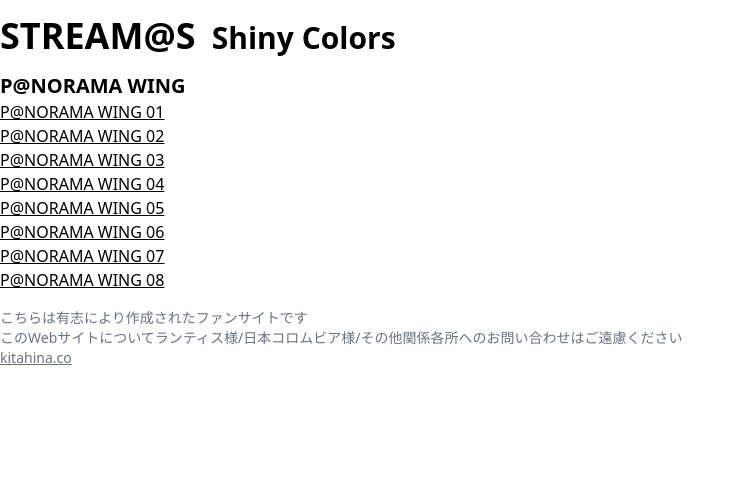
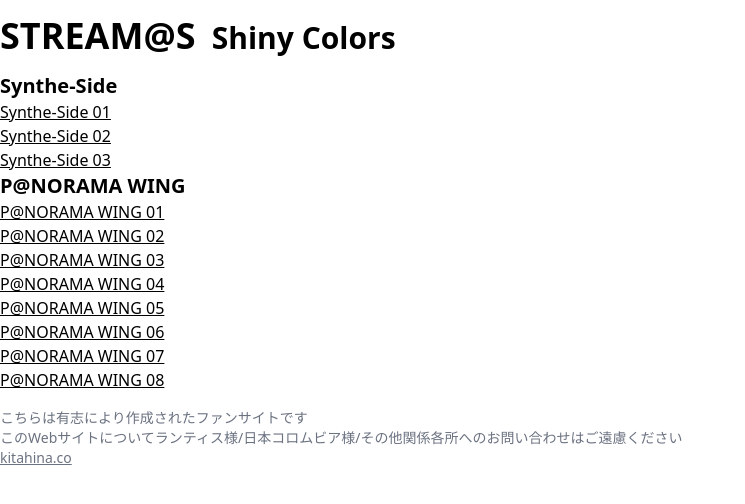
Before and after one commit to lonsagisawa/stream.kitahina.co, a Next.js app: page /shinycolors in a window 1280 px wide. Shown: the top 504 px of the page, without its empty margins (0-745 px from the left). Built offline with nearby package versions, Linux system fonts and the light colour scheme.

Commit message:
Add Synthe-Side

```diff
--- a/pages/shinycolors.tsx
+++ b/pages/shinycolors.tsx
@@ -11,6 +11,24 @@ const ShinyColors = () => {
         <link rel="icon" href="/favicon.ico" />
       </Head>
       <Header subTitle="Shiny Colors" color="#8dbafe" />
+      <h2 className="text-xl font-bold">Synthe-Side</h2>
+      <ul>
+        <li>
+          <Link href="/album/lacm-24244" className="underline">
+            Synthe-Side 01
+          </Link>
+        </li>
+        <li>
+          <Link href="/album/lacm-24245" className="underline">
+            Synthe-Side 02
+          </Link>
+        </li>
+        <li>
+          <Link href="/album/lacm-24246" className="underline">
+            Synthe-Side 03
+          </Link>
+        </li>
+      </ul>
       <h2 className="text-xl font-bold">P@NORAMA WING</h2>
       <ul>
         <li>
```
